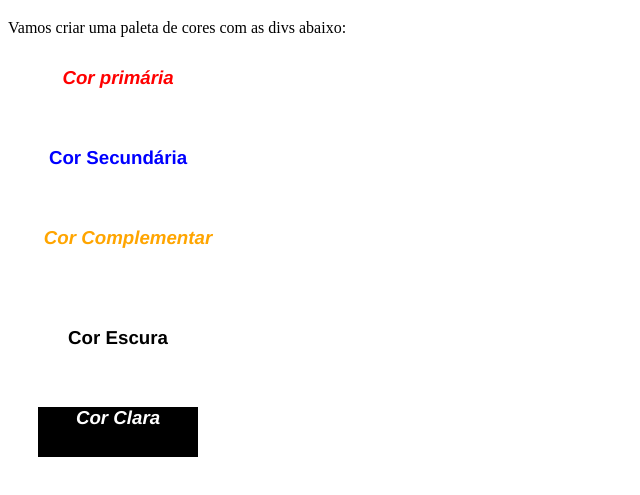
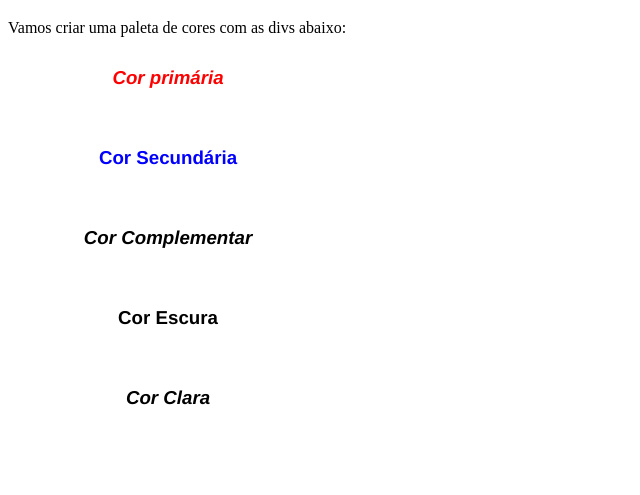
Before and after one commit to devamaral2/trybe-exercises, a plain HTML site: page fundamentos/bloco-3-introducao-a-html-e-css/dia-3-html-css-estruturas-de-pagina/index4.html in a window 1280 px wide. Shown: the part 61-556 px from the top of the page, without its empty margins (0-640 px from the left). Drawn offline with Linux system fonts and the light colour scheme.

Commit message:
concertando o arquivo index4.html

```diff
--- a/fundamentos/bloco-3-introducao-a-html-e-css/dia-3-html-css-estruturas-de-pagina/index4.html
+++ b/fundamentos/bloco-3-introducao-a-html-e-css/dia-3-html-css-estruturas-de-pagina/index4.html
@@ -10,21 +10,33 @@
 <body>
     <h1>Paleta de Cores</h1>
     <p>Vamos criar uma paleta de cores com as divs abaixo:</p>
+    <ol>
+        <li>
             <div style="color:red">
-        <h3 style="font-style: italic;">Cor primária</h3>
+                <h3>Cor primária</h3>
             </div>
+        </li>
+        <li>
             <div style="color: blue;">
                 <h3>Cor Secundária</h3>
             </div>
-    <div style="font-style: italic; width: 180px; height: 70px; color:orange">
+        </li>
+        <li>
+            <div width: 180px; height: 70px; color:orange">
                 <h3>Cor Complementar</h3>
          </div>
+        </li>
+        <li>
             <div style="color:black">
                 <h3>Cor Escura</h3>
             </div>
-    <div style="font-style: italic; background-color: black; color:white">
+        </li>
+        <li>
+            <div background-color: black; color:white">
                 <h3>Cor Clara</h3>
             </div>
+        </li>
+    </ol>
 </body>
 
 </html>
--- a/fundamentos/bloco-3-introducao-a-html-e-css/dia-3-html-css-estruturas-de-pagina/style4.css
+++ b/fundamentos/bloco-3-introducao-a-html-e-css/dia-3-html-css-estruturas-de-pagina/style4.css
@@ -1,5 +1,5 @@
 div {
-    width: 160px;
+    width: 180px;
     height: 50px;
     margin: 30px;
 }
@@ -14,3 +14,10 @@ h3 {
     font-family: 'Franklin Gothic Medium', 'Arial Narrow', Arial, sans-serif;
     text-align: center;
 }
+li {
+    list-style: none;
+    list-style-position:unset;
+}
+li:nth-child(odd) {
+    font-style: italic;
+}
```
Lines whose indentation alone changed are shown as unchanged.
